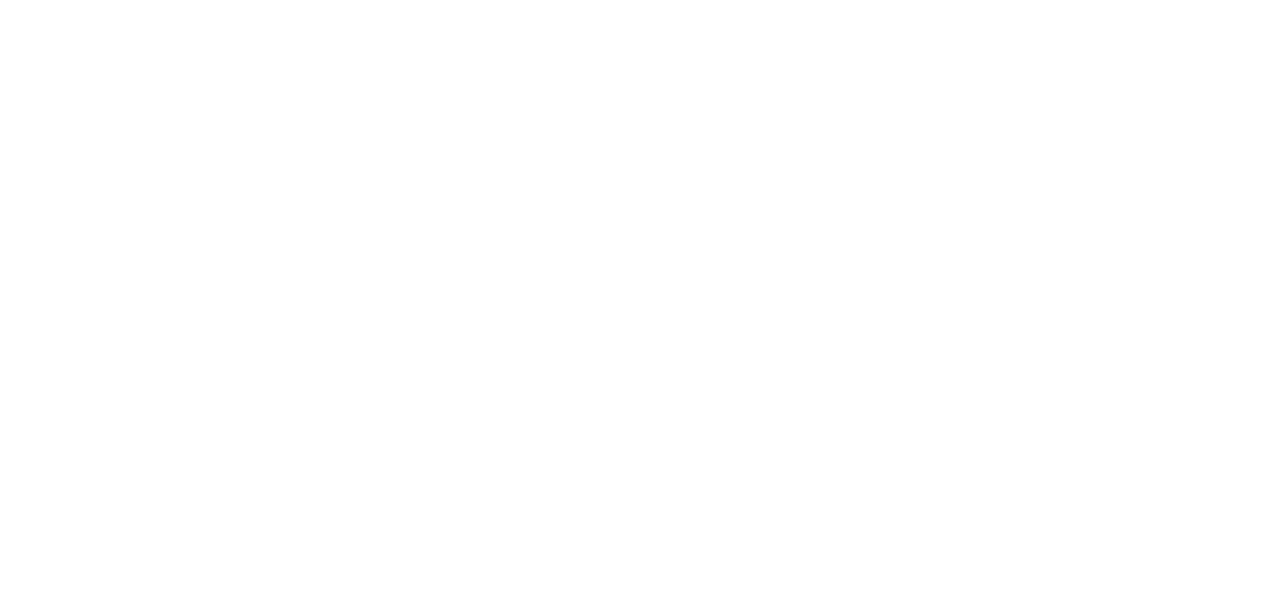
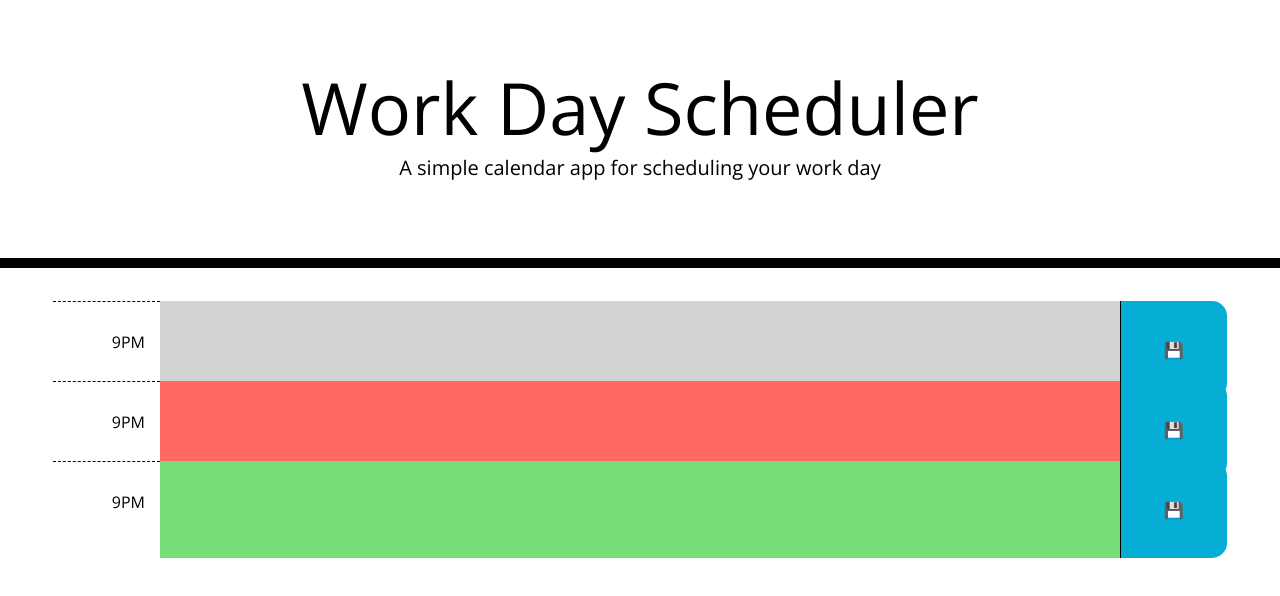
Before and after one commit to H0PE467/dayPlanner, a plain HTML site: page index.html in a window 1280 px wide. Drawn offline with nearby package versions, Linux system fonts and the light colour scheme.

Commit message:
Finish TimeBlock Design

```diff
--- a/index.html
+++ b/index.html
@@ -1,12 +1,71 @@
 <!DOCTYPE html>
 <html lang="en">
-<head>
-    <meta charset="UTF-8">
-    <meta http-equiv="X-UA-Compatible" content="IE=edge">
-    <meta name="viewport" content="width=device-width, initial-scale=1.0">
-    <title>Document</title>
-</head>
-<body>
+  <head>
+    <meta charset="UTF-8" />
+    <meta name="viewport" content="width=device-width, initial-scale=1.0" />
+    <meta http-equiv="X-UA-Compatible" content="ie=edge" />
+    <link
+      rel="stylesheet"
+      href="https://stackpath.bootstrapcdn.com/bootstrap/4.3.1/css/bootstrap.min.css"
+    />
+    <link
+      rel="stylesheet"
+      href="https://use.fontawesome.com/releases/v5.8.1/css/all.css"
+      integrity="sha384-50oBUHEmvpQ+1lW4y57PTFmhCaXp0ML5d60M1M7uH2+nqUivzIebhndOJK28anvf"
+      crossorigin="anonymous"
+    />
+    <link
+      href="https://fonts.googleapis.com/css?family=Open+Sans&display=swap"
+      rel="stylesheet"
+    />
+    <link rel="stylesheet" href="style.css" />
+    <title>Work Day Scheduler</title>
+  </head>
 
-</body>
+  <body>
+    <header class="jumbotron">
+      <h1 class="display-3">Work Day Scheduler</h1>
+      <p class="lead">A simple calendar app for scheduling your work day</p>
+      <p id="currentDay" class="lead"></p>
+    </header>
+    <div class="container min-vw-100">
+
+      <!-- Timeblocks go here -->
+      <div class="time-block">
+        <div class="row hour-block">
+            <div class="hour col-1">
+                <p>9PM</p>
+            </div>
+            <input class="past col-9" type="text" name="" id="">
+            <div class="saveBtn col-1">
+                <i>💾</i>
+            </div>
+        </div>
+        <div class="row hour-block">
+            <div class="hour col-1">
+                <p>9PM</p>
+            </div>
+            <input class="present col-9" type="text" name="" id="">
+            <div class="saveBtn col-1">
+                <i>💾</i>
+            </div>
+        </div>
+        <div class="row hour-block">
+            <div class="hour col-1">
+                <p>9PM</p>
+            </div>
+            <input class="future col-9" type="text" name="" id="">
+            <div class="saveBtn col-1">
+                <i>💾</i>
+            </div>
+        </div>
+      </div>
+
+
+      <!-- Timeblocks go here -->
+    </div>
+
+    <script src="https://cdnjs.cloudflare.com/ajax/libs/jquery/3.2.1/jquery.min.js"></script>
+    <script src="https://cdnjs.cloudflare.com/ajax/libs/moment.js/2.24.0/moment.min.js"></script>
+  </body>
 </html>
--- /dev/null
+++ b/style.css
@@ -0,0 +1,95 @@
+body {
+  font-family: 'Open Sans', sans-serif;
+  font-size: 16px;
+  line-height: 1;
+}
+
+textarea {
+  background: transparent;
+  border: none;
+  resize: none;
+  color: #000000;
+  border-left: 1px solid black;
+  padding: 10px;
+}
+
+.jumbotron {
+  text-align: center;
+  background-color: transparent;
+  color: black;
+  border-radius: 0;
+  border-bottom: 10px solid black;
+}
+
+.description {
+  white-space: pre-wrap;
+}
+
+.time-block {
+  text-align: center;
+  border-radius: 15px;
+}
+
+.row {
+  white-space: pre-wrap;
+  height: 80px;
+  border-top: 1px solid white;
+}
+
+.hour {
+  background-color: #ffffff;
+  color: #000000;
+  border-top: 1px dashed #000000;
+}
+
+.past {
+  background-color: #d3d3d3;
+  color: white;
+}
+
+.present {
+  background-color: #ff6961;
+  color: white;
+}
+
+.future {
+  background-color: #77dd77;
+  color: white;
+}
+
+.saveBtn {
+  border-left: 1px solid black;
+  border-top-right-radius: 15px;
+  border-bottom-right-radius: 15px;
+  background-color: #06aed5;
+  color: white;
+  display: flex;
+  justify-content: center;
+  align-items: center;
+}
+
+.saveBtn i{
+  font-style: normal;
+}
+
+.saveBtn i:hover {
+  font-size: 20px;
+  transition: all 0.3s ease-in-out;
+  font-style: normal;
+
+}
+
+.hour p{
+  text-align: right;
+  padding: 0px;
+}
+
+.hour-block{
+  display: flex;
+  justify-content: center;
+}
+
+input{
+  background-color: transparent;
+  border: transparent;
+}
```
Also changed, not shown: assets/js/script.js (added).
